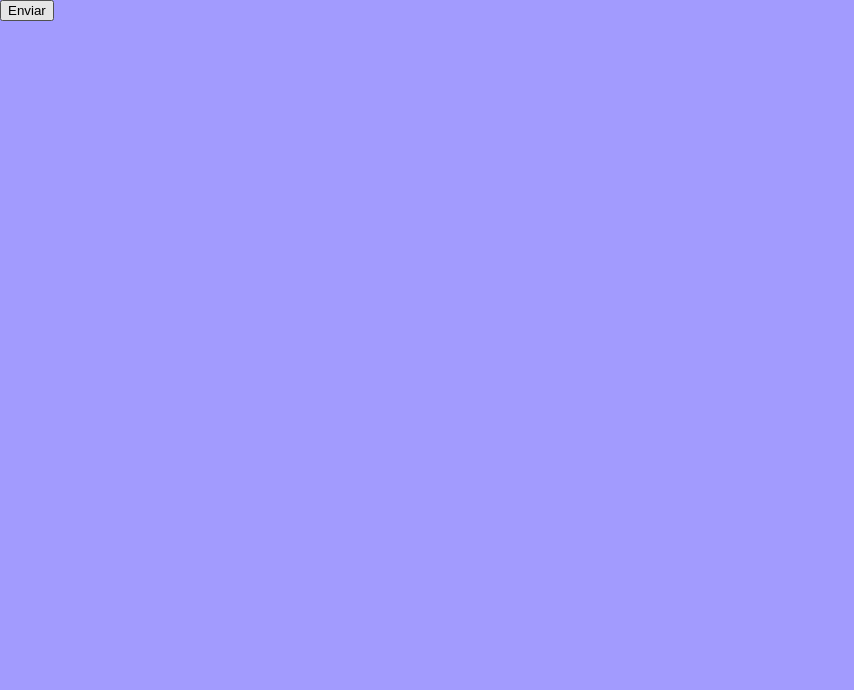
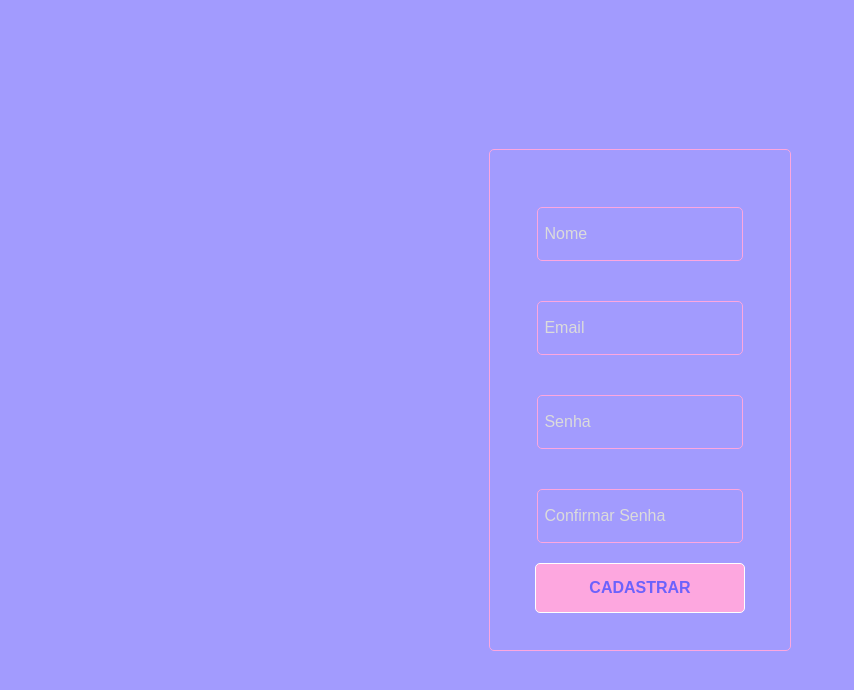
Before and after one commit to Kenzie-Academy-Brasil-Developers/react-entrega-s2-formulario-de-cadastro-vitorsoaresf, a React (Create React App) app: page / in a window 1280 px wide. Shown: the top 690 px of the page, without its empty margins (0-854 px from the left). Built offline with nearby package versions, Linux system fonts and the light colour scheme.

Commit message:
feat: implements components - Input &&  Form && Button + styled-components

```diff
--- a/src/App.js
+++ b/src/App.js
@@ -1,4 +1,4 @@
-import GlobalStyle from "./styles/global";
+import { GlobalStyle } from "./styles/global";
 import Routes from "./routes";
 
 function App() {
--- /dev/null
+++ b/src/components/Button/index.jsx
@@ -0,0 +1,7 @@
+import { ContainerButton } from "./styles";
+
+function Button() {
+  return <ContainerButton>CADASTRAR</ContainerButton>;
+}
+
+export default Button;
--- /dev/null
+++ b/src/components/Button/styles.js
@@ -0,0 +1,18 @@
+import styled from "styled-components";
+
+export const ContainerButton = styled.button`
+  height: 50px;
+  width: 210px;
+  border-radius: 5px;
+  border: solid 1px white;
+  background-color: #fda7df;
+  color: #6c62fc;
+  font-size: 1rem;
+  font-weight: bold;
+  cursor: pointer;
+
+  :hover {
+    background-color: #6c62fc;
+    color: white;
+  }
+`;
--- a/src/components/Form/index.jsx
+++ b/src/components/Form/index.jsx
@@ -1,8 +1,38 @@
+import { ContainerForm } from "./styles";
+import * as yup from "yup";
+import { useForm } from "react-hook-form";
+import { yupResolver } from "@hookform/resolvers/yup";
+import Input from "../Input";
+import Button from "../Button";
+
 function Form() {
+  const formSchema = yup.object().shape({
+    email: yup.string().required("E-mail obrigatório").email("E-mail inválido"),
+    name: yup.string().required("Nome obrigatório"),
+    password: yup.string().required("Senha obrigatório"),
+    confirm_password: yup.string().required("Confirmação de senha obrigatória"),
+  });
+
+  const {
+    register,
+    handleSubmit,
+    formState: { errors },
+  } = useForm({
+    resolver: yupResolver(formSchema),
+  });
+
   return (
-    <form>
-      <input type="submit" value="Enviar" />
-    </form>
+    <ContainerForm>
+      <Input placeholder=" Nome" {...register("name")} />
+      {errors.name?.message}
+      <Input placeholder=" Email" {...register("email")} />
+      {errors.email?.message}
+      <Input placeholder=" Senha" {...register("password")} />
+      {errors.password?.message}
+      <Input placeholder=" Confirmar Senha" {...register("confirm_password")} />
+      {errors.confirm_password?.message}
+      <Button type="submit" />
+    </ContainerForm>
   );
 }
 
--- a/src/components/Form/styles.js
+++ b/src/components/Form/styles.js
@@ -0,0 +1,13 @@
+import styled from "styled-components";
+
+export const ContainerForm = styled.form`
+  width: 300px;
+  height: 500px;
+  border: solid 1px #fda7df;
+  margin: 0 auto;
+  display: flex;
+  flex-direction: column;
+  justify-content: center;
+  align-items: center;
+  border-radius: 5px;
+`;
--- /dev/null
+++ b/src/components/Input/index.jsx
@@ -0,0 +1,7 @@
+import { ContainerInput } from "./styles";
+
+function Input({ placeholder, register }) {
+  return <ContainerInput placeholder={placeholder} />;
+}
+
+export default Input;
--- /dev/null
+++ b/src/components/Input/styles.js
@@ -0,0 +1,19 @@
+import styled from "styled-components";
+
+export const ContainerInput = styled.input`
+  border-radius: 5px;
+  border: solid 1px #fda7df;
+  background-color: unset;
+  height: 50px;
+  width: 200px;
+  margin: 20px 0;
+  font-size: 1rem;
+  color: white;
+
+  ::placeholder {
+    color: #dbdbdb;
+  }
+  :focus {
+    outline-color: white;
+  }
+`;
--- a/src/routes/index.jsx
+++ b/src/routes/index.jsx
@@ -1,10 +1,11 @@
+import { ContainerRoutes } from "./styles";
 import { Switch, Route } from "react-router-dom";
 import Home from "../pages/Home";
 import Login from "../pages/Login";
 
 function Routes() {
   return (
-    <div>
+    <ContainerRoutes>
       <Switch>
         <Route exact path="/">
           <Home />
@@ -13,7 +14,7 @@ function Routes() {
           <Login />
         </Route>
       </Switch>
-    </div>
+    </ContainerRoutes>
   );
 }
 
--- /dev/null
+++ b/src/routes/styles.js
@@ -0,0 +1,8 @@
+import styled from "styled-components";
+
+export const ContainerRoutes = styled.div`
+  height: 100vh;
+  display: flex;
+  justify-content: center;
+  align-items: center;
+`;
--- a/src/styles/global.js
+++ b/src/styles/global.js
@@ -1,12 +1,13 @@
 import { createGlobalStyle } from "styled-components";
 
-const GlobalStyle = createGlobalStyle`
+export const GlobalStyle = createGlobalStyle`
     body{
         margin: 0;
         padding: 0;
         background: #a29bfe;
         font-family: Arial, Helvetica, sans-serif;
+        /* display:flex;
+        align-items: center;
+        justify-content: center; */
     }
 `;
-
-export default GlobalStyle;
```
